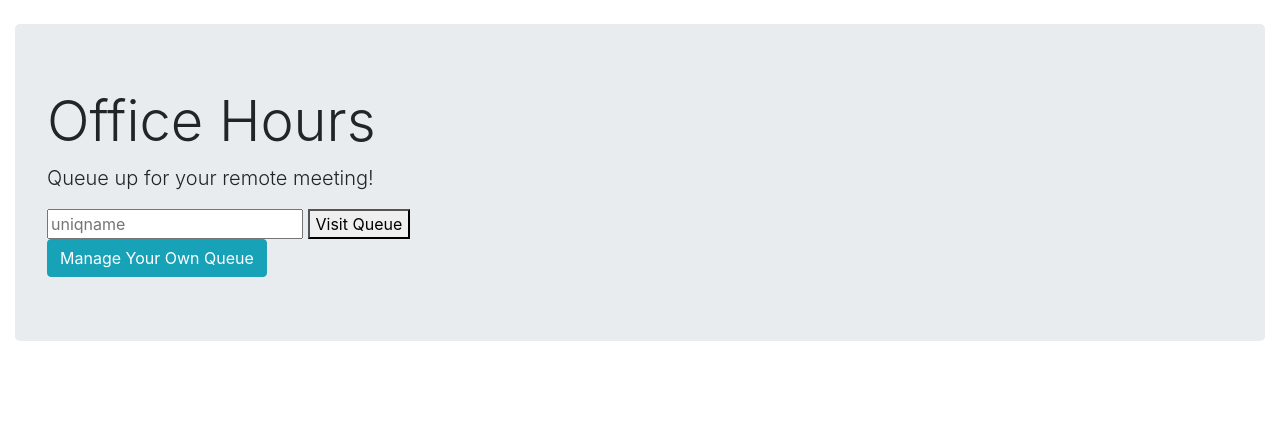
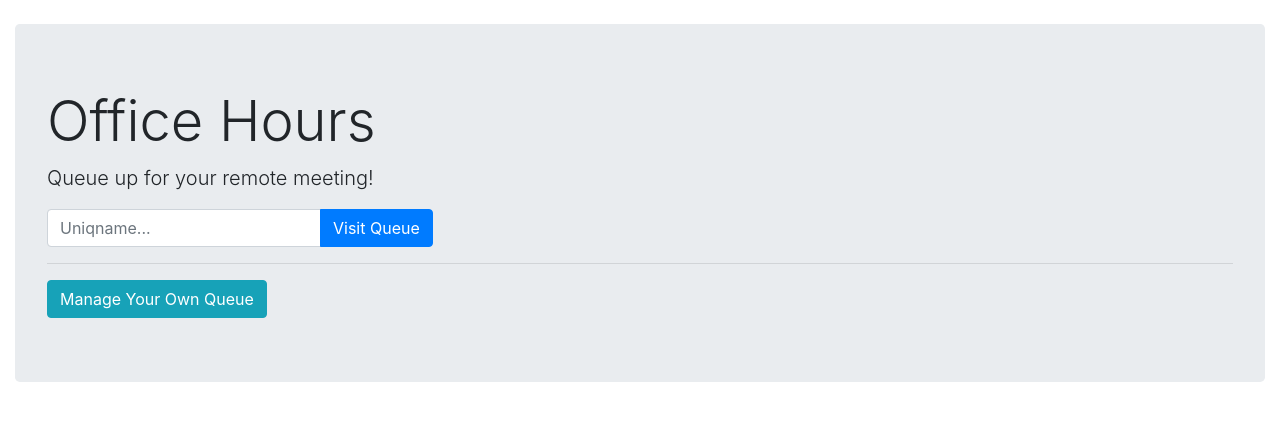
Before and after one commit to tl-its-umich-edu/remote-office-hours-queue, a Django app: page / in a window 1280 px wide. Shown: the part 56-477 px from the top of the page. Run offline with Django 3.2, Linux system fonts and the light colour scheme; the visitor is signed in with stand-in values (Sample User, id 1); some libraries are stand-ins or nearby versions.

Commit message:
Stub out queue view

```diff
--- a/src/bluejeans_queue/templates/bluejeans_queue/index.html
+++ b/src/bluejeans_queue/templates/bluejeans_queue/index.html
@@ -8,10 +8,15 @@
   {% if not request.user.is_authenticated and not netdash_modules %}
   <a href="{% url 'oidc_authentication_init' %}" class="btn btn-dark btn-lg">Login</a>
   {% else %}
-  <form action="GET">
-    <input name="uniqname" placeholder="uniqname"/>
-    <button>Visit Queue</button>
+  <form class="form-inline" method="get" action="{% url 'queue' %}">
+    <div class="input-group">
+      <input type="text" class="form-control" name="uniqname" placeholder="Uniqname..."/>
+      <div class="input-group-append">
+        <button type="submit" class="btn btn-primary">Visit Queue</button>
+      </div>
+    </div>
   </form>
+  <hr/>
   <a href="" class="btn btn-info">Manage Your Own Queue</a>
   {% endif %}
 </div>
--- /dev/null
+++ b/src/bluejeans_queue/templates/bluejeans_queue/queue.html
@@ -0,0 +1 @@
+{% extends "base.html" %}
--- a/src/bluejeans_queue/urls.py
+++ b/src/bluejeans_queue/urls.py
@@ -1,7 +1,9 @@
 from django.urls import path
 
-from .views import IndexView
+from .views import IndexView, QueueView
+
 
 urlpatterns = [
-    path('', IndexView.as_view(), name='home')
+    path('', IndexView.as_view(), name='home'),
+    path('queue/', QueueView.as_view(), name='queue'),
 ]
--- a/src/bluejeans_queue/views.py
+++ b/src/bluejeans_queue/views.py
@@ -3,3 +3,7 @@ from django.views.generic import TemplateView
 
 class IndexView(TemplateView):
     template_name = 'bluejeans_queue/index.html'
+
+
+class QueueView(TemplateView):
+    template_name = 'bluejeans_queue/queue.html'
```
